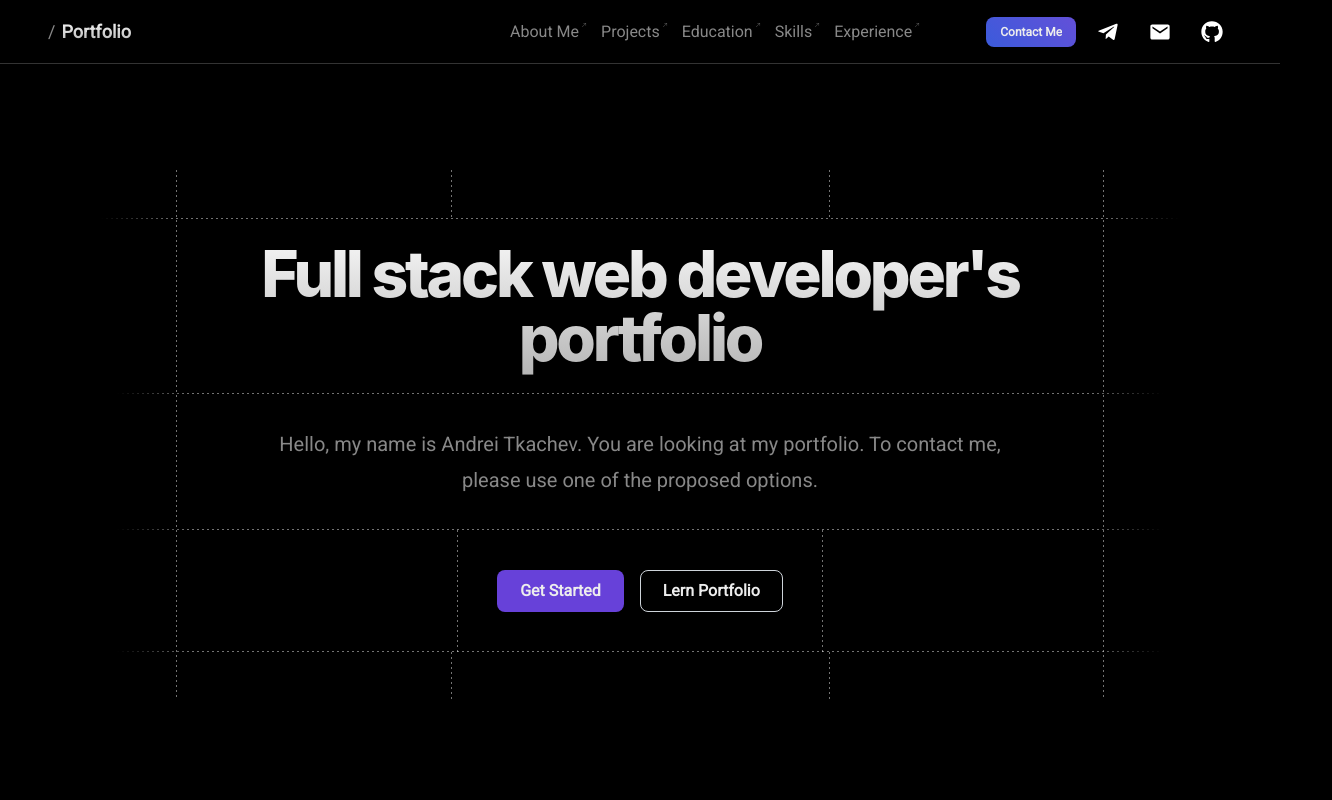
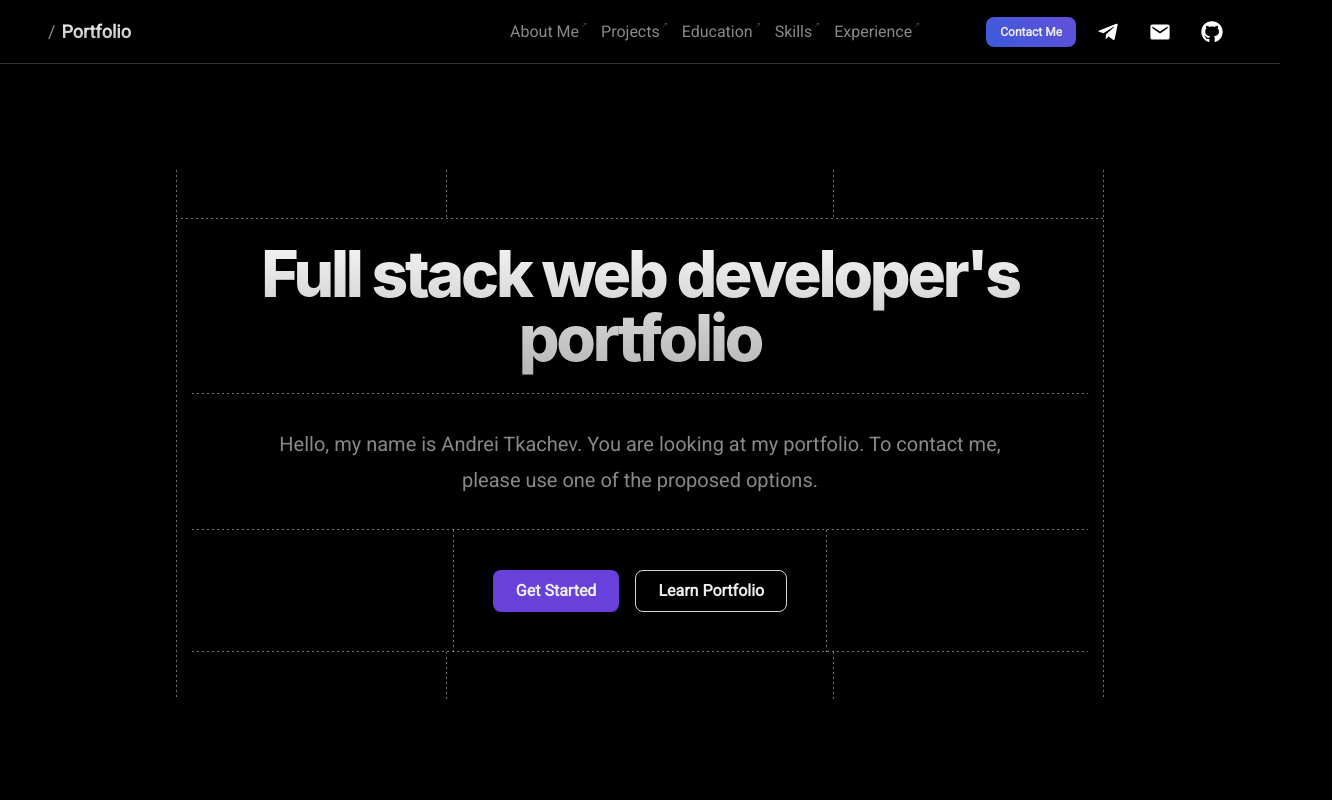
Before and after one commit to AndreiTka4iov/Andrei_Tka4iov_Web, a Next.js app: page / in a window 1280 px wide. Shown: the top 800 px of the page, 1332 px wide, since content can reach past the window. Built offline with nearby package versions, Linux system fonts and the light colour scheme.

Commit message:
fix: some fix

```diff
--- a/src/components/Intro/ActionButtons.tsx
+++ b/src/components/Intro/ActionButtons.tsx
@@ -35,12 +35,12 @@ const ActionButtons = () => {
             <Menu.Target>
               <Button variant={"outline"} color="gray" size="md" radius={"md"}>
                 {" "}
-                Lern Portfolio
+                Learn Portfolio
               </Button>
             </Menu.Target>
 
             <Menu.Dropdown bg={'#111'}>
-              <Menu.Label>Lern Portfolio</Menu.Label>
+              <Menu.Label>Learn Portfolio</Menu.Label>
               <Menu.Item
                 leftSection={<SiAboutdotme />}
                 component="a"
--- a/src/components/Layout/styles.module.css
+++ b/src/components/Layout/styles.module.css
@@ -1,5 +1,5 @@
 .screenWrapper {
-    width: -webkit-fill-available;
+    width: 100%;
     height: -webkit-fill-available;
     background: #000;
 }
--- a/src/styles/globals.css
+++ b/src/styles/globals.css
@@ -14,8 +14,11 @@
 
 html,
 body {
+  width: 100%;
+  max-width: 100%;
   min-height: 100%;
   background-color: #000 !important;
+  overflow-x: hidden;
 }
 
 h1,
@@ -35,4 +38,6 @@ a {
 * {
   color: hsla(0, 0%, 93%, 1);
   scroll-behavior: smooth;
+  overflow-x: hidden;
+  box-sizing: border-box;
 }
```
